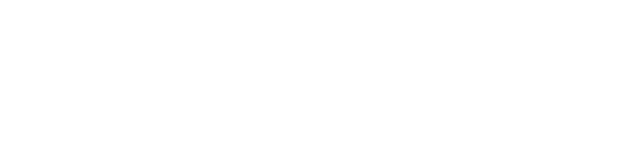
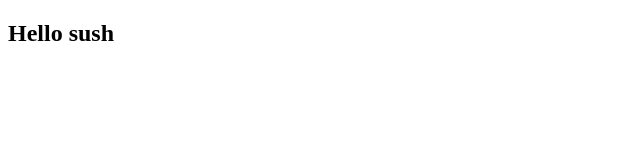
Before and after one commit to sushmi46az/corsera_angular, a plain HTML site: page Index.html in a window 1280 px wide. Shown: the whole page, without its empty margins (0-640 px from the left). Drawn offline with Linux system fonts and the light colour scheme.

Commit message:
new version of web file

```diff
--- a/Index.html
+++ b/Index.html
@@ -6,6 +6,6 @@
 <title>Hello sush</title>
     </head>
     <body>
-        <title>Hello sush</title>
+        <h2>Hello sush</h2>
     </body>
 </html>
```
